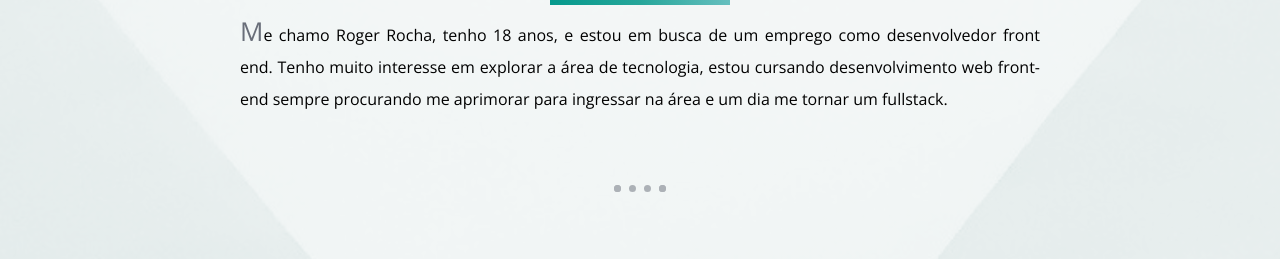
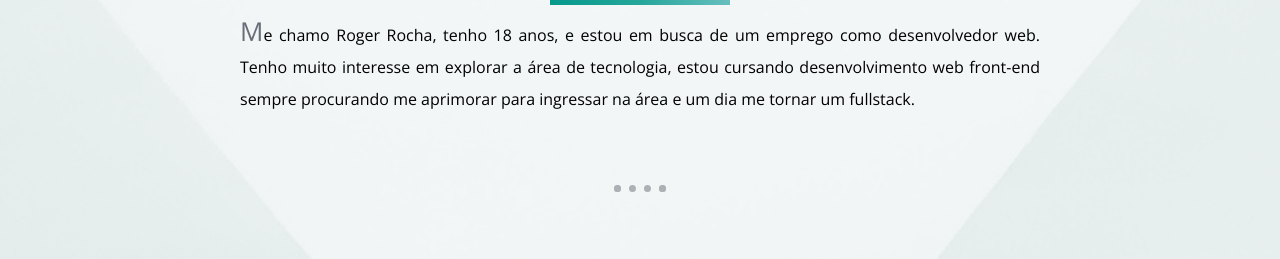
Before and after one commit to rogerrochago02/Portfolio, a plain HTML site: page index.html in a window 1280 px wide. Shown: the part 528-787 px from the top of the page. Drawn offline with nearby package versions, Linux system fonts and the light colour scheme.

Commit message:
Portfolio Atualizado

```diff
--- a/index.html
+++ b/index.html
@@ -43,7 +43,7 @@
 
             <article class="descricao">
                 <h2>Sobre mim</h2>
-                <p>Me chamo Roger Rocha, tenho 18 anos, e estou em busca de um emprego como desenvolvedor front end. Tenho muito interesse em explorar a área de tecnologia, estou cursando desenvolvimento web front-end sempre procurando me aprimorar para ingressar na área e um dia me tornar um fullstack.</p>
+                <p>Me chamo Roger Rocha, tenho 18 anos, e estou em busca de um emprego como desenvolvedor web. Tenho muito interesse em explorar a área de tecnologia, estou cursando desenvolvimento web front-end sempre procurando me aprimorar para ingressar na área e um dia me tornar um fullstack.</p>
             </article>
 
             <hr>
```
